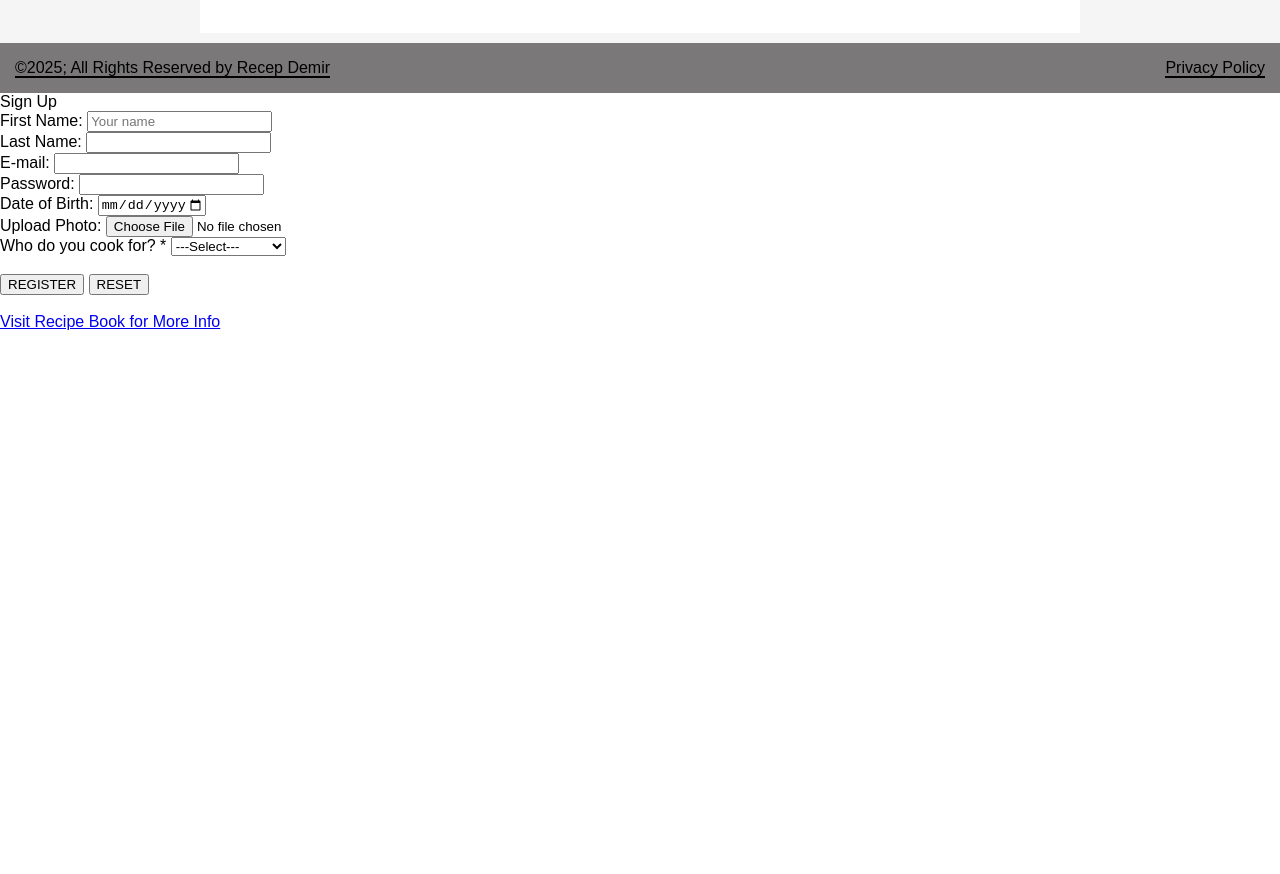
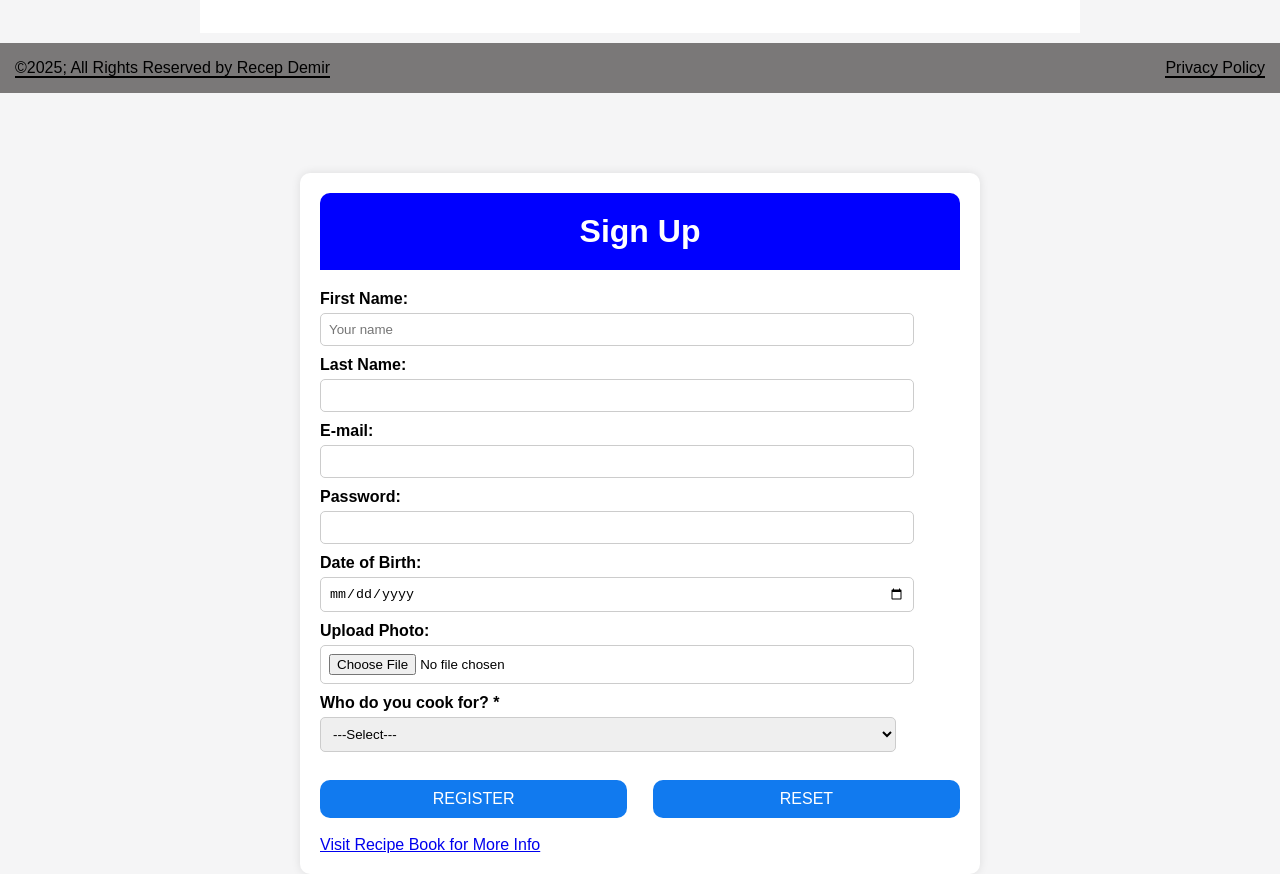
Before and after one commit to recep-demir/recipe-book, a plain HTML site: page index.html in a window 1280 px wide. Shown: the part 1785-2659 px from the top of the page. Before the commit the page ends 2116 px from the top, so only its background shows below. Drawn offline with Linux system fonts and the light colour scheme.

Commit message:
Enhance styling for registration form and header; adjust search input dimensions, add flexbox layout to recipe section, and improve responsiveness for mobile devices

```diff
--- a/style.css
+++ b/style.css
@@ -32,6 +32,7 @@ body {
     font-size: 2rem;
     font-weight: bold;
     color: #fff;
+    text-decoration: none;
 
 }
 .navbar .logo-2 {
@@ -132,14 +133,19 @@ body {
     align-items: center;
     padding: 5px;
     gap: 10px;
+    margin:auto;
+    width: 70vw;
+
 }
 
 .search input {
     font-size: 1rem;
-    border-radius: 15px;
+    border-radius: 20px;
     border: none;
-    width: 60vw;
-    padding: 10px 15px;
+    padding: 10px 25px;
+    margin-top: 10px;
+
+
 }
 
 .search button {
@@ -255,6 +261,7 @@ body {
 .recipe {
     background-color: #F5F5F6;
     padding-top: 5rem;
+    position: relative;
 
 
 
@@ -333,6 +340,7 @@ body {
 }
 
 .recipe-bottom{
+
     background-color:#7A7878;
     display: flex;
     justify-content: space-between;
@@ -344,3 +352,103 @@ body {
     color: black;
     border-bottom:2px solid black ;
 }
+
+.register{
+    background-color:#F5F5F6 ;
+    padding-top: 5rem;
+    display: flex;
+    justify-content: center;
+    align-items: center;
+}
+
+.register .container {
+    width: 50%;
+    padding: 20px;
+    box-shadow: 0 0 10px rgba(0, 0, 0, 0.1);
+    border-radius: 10px;
+    background-color: white;
+
+}
+
+header {
+  display: flex;
+  background-color: blue;
+  padding: 20px;
+  border-radius: 10px 10px 0 0;
+  text-align: center;
+  justify-content: center;
+  color: white;
+  font-weight: bold;
+  font-size: 2rem;
+}
+
+.form-section {
+  margin-top: 20px;
+}
+
+label {
+  display: block;
+  margin-bottom: 5px;
+  font-weight: bold;
+}
+
+input[type="text"],
+input[type="password"],
+input[type="email"],
+input[type="date"],
+input[type="file"],
+select,
+textarea {
+  width: 90%;
+  padding: 8px;
+  margin-bottom: 10px;
+  border: 1px solid #ccc;
+  border-radius: 5px;
+}
+
+form .buttons{
+  display: flex;
+  justify-content: space-between;
+
+}
+
+form .buttons input {
+    font-size: 1rem;
+    background-color: #117AEF;
+    color: white;
+    width: 48%;
+    border: none;
+    border-radius: 10px;
+    font-size: 1rem;
+    cursor: pointer;
+    transition: color 0.3s;
+    text-decoration: none;
+    padding: 10px;
+}
+form .buttons input:hover{
+        color: #117AEF;
+
+}
+
+
+@media (max-width: 768px) {
+  .navbar {
+    flex-direction: column;
+    height: auto;
+  }
+
+  .nav-links {
+    flex-direction: column;
+    align-items: center;
+  }
+
+  .hero {
+    flex-direction: column;
+    height: auto;
+  }
+
+  .hero img,
+  .recipe-title {
+    width: 100vw;
+  }
+}
```
